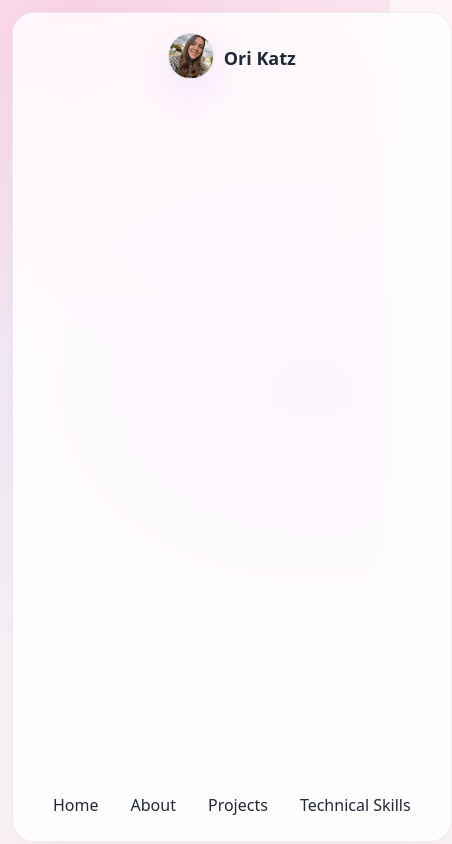
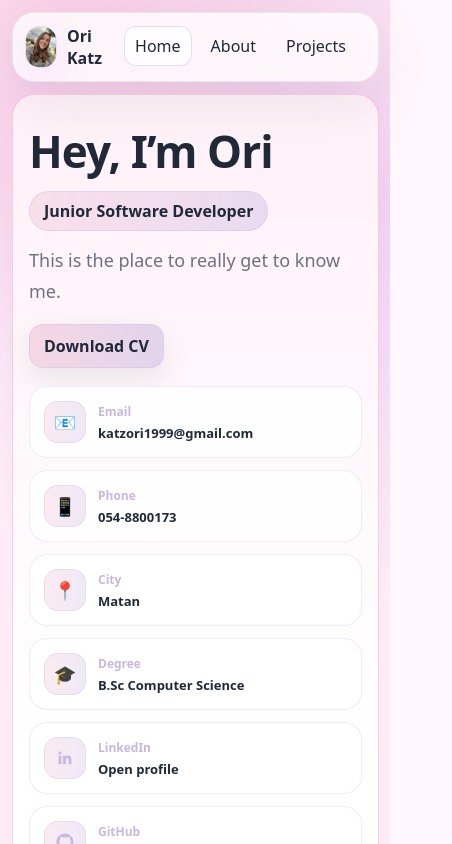
Before and after one commit to orikatz99/portfolio, a React (Vite) app: page / in a window 390 px wide. Shown: the top 844 px of the page, 452 px wide, since content can reach past the window. Built offline with nearby package versions, Linux system fonts and the light colour scheme.

Commit message:
Fix mobile siderbar

```diff
--- a/src/components/Sidebar/Sidebar.css
+++ b/src/components/Sidebar/Sidebar.css
@@ -10,7 +10,6 @@
   --border: rgba(31,41,55,0.08);
   --shadow: 0 18px 60px rgba(31,41,55,0.08);
 }
-
 
 /* Sidebar container */
 .sidebar{
@@ -102,6 +101,12 @@
   background: rgba(255,255,255,0.65);
 }
 
+/* active link (react-router) */
+.sidebar__navLink.active{
+  border-color: rgba(199,183,226,0.45);
+  background: rgba(255,255,255,0.80);
+}
+
 /* Download CV button */
 .sidebar__cv{
   margin-top: auto;
@@ -120,24 +125,27 @@
   box-shadow: 0 10px 30px rgba(31,41,55,0.10);
 }
 
-/* ✅ Mobile Top Bar behavior */
+/* ✅ Mobile Top Bar behavior (ONLY mobile) */
 @media (max-width: 900px){
   .sidebar{
-    width: 100%;
+    /* ✅ reset the desktop sidebar behavior that breaks mobile */
+    height: auto;                 /* IMPORTANT */
+    top: 12px;
     position: sticky;
-    top: 12px;
     z-index: 50;
 
     display: flex;
+    flex-direction: row;          /* IMPORTANT */
     align-items: center;
     justify-content: space-between;
     gap: 12px;
 
-    padding: 14px 14px;
+    padding: 12px 12px;
   }
 
-  /* make profile compact */
   .sidebar__profile{
+    /* ✅ stop centering like a big card */
+    text-align: left;
     display: flex;
     align-items: center;
     gap: 10px;
@@ -145,24 +153,36 @@
   }
 
   .sidebar__avatar{
-    width: 44px;
-    height: 44px;
+    width: 40px;
+    height: 40px;
+    margin: 0;                    /* IMPORTANT */
+    border-radius: 14px;
+  }
+
+  .sidebar__name{
+    font-size: 16px;
   }
 
   .sidebar__role{
-    display: none; /* top bar: keep it clean */
+    display: none;
   }
 
-  /* nav becomes horizontal */
+  /* ✅ hide socials on mobile to keep it clean */
+  .sidebar__socials{
+    display: none;
+  }
+
+  /* ✅ top menu on the right */
   .sidebar__nav{
+    margin: 0;
     display: flex;
     flex-direction: row;
-    gap: 10px;
-    margin: 0;
+    gap: 8px;
     align-items: center;
     flex-wrap: nowrap;
     overflow-x: auto;
     padding-bottom: 2px;
+    max-width: 62vw;              /* so it won’t push layout */
   }
 
   .sidebar__navLink{
@@ -171,13 +191,8 @@
     border-radius: 12px;
   }
 
-  /* CV button smaller (or hide if you prefer) */
+  /* ✅ hide CV on mobile (optional) */
   .sidebar__cv{
-    display: none; /* אם תרצי להשאיר – תגידי ואשנה */
-  }
-
-  /* socials compact */
-  .sidebar__socials{
-    display: none; /* אם תרצי להציג – אפשר להחזיר */
+    display: none;
   }
 }
--- a/src/components/Sidebar/Sidebar.jsx
+++ b/src/components/Sidebar/Sidebar.jsx
@@ -18,7 +18,6 @@ export default function Sidebar() {
             rel="noreferrer"
             aria-label="GitHub"
           >
-            {/* GitHub SVG */}
             <svg viewBox="0 0 24 24" width="18" height="18">
               <path
                 fill="currentColor"
@@ -34,7 +33,6 @@ export default function Sidebar() {
             rel="noreferrer"
             aria-label="LinkedIn"
           >
-            {/* LinkedIn SVG */}
             <svg viewBox="0 0 24 24" width="18" height="18">
               <path
                 fill="currentColor"
@@ -46,10 +44,18 @@ export default function Sidebar() {
       </div>
 
       <nav className="sidebar__nav" aria-label="Section navigation">
-        <NavLink className="sidebar__navLink" to="/">Home</NavLink>
-        <NavLink className="sidebar__navLink" to="/about">About</NavLink>
-        <NavLink className="sidebar__navLink" to="/projects">Projects</NavLink>
-        <NavLink className="sidebar__navLink" to="/skills">Technical Skills</NavLink>
+        <NavLink className="sidebar__navLink" to="/" end>
+          Home
+        </NavLink>
+        <NavLink className="sidebar__navLink" to="/about">
+          About
+        </NavLink>
+        <NavLink className="sidebar__navLink" to="/projects">
+          Projects
+        </NavLink>
+        <NavLink className="sidebar__navLink" to="/skills">
+          Technical Skills
+        </NavLink>
       </nav>
 
       <a className="sidebar__cv" href="/CV_Ori_Katz.pdf" download>
```
